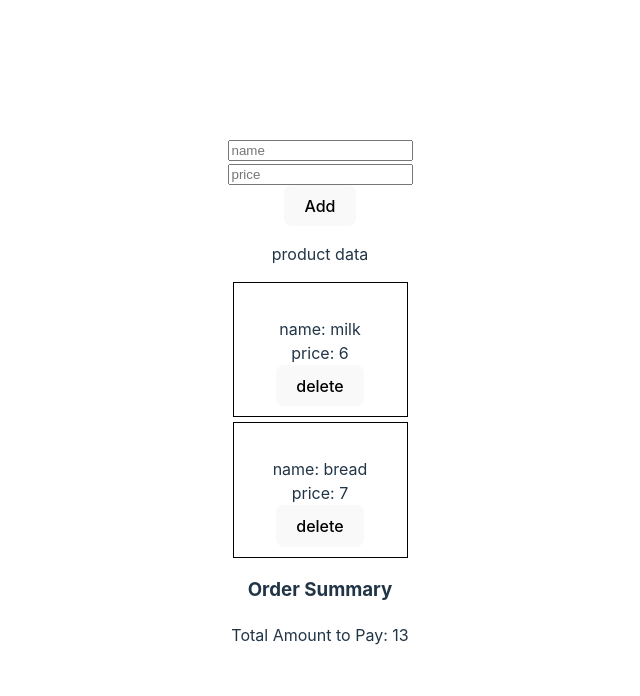
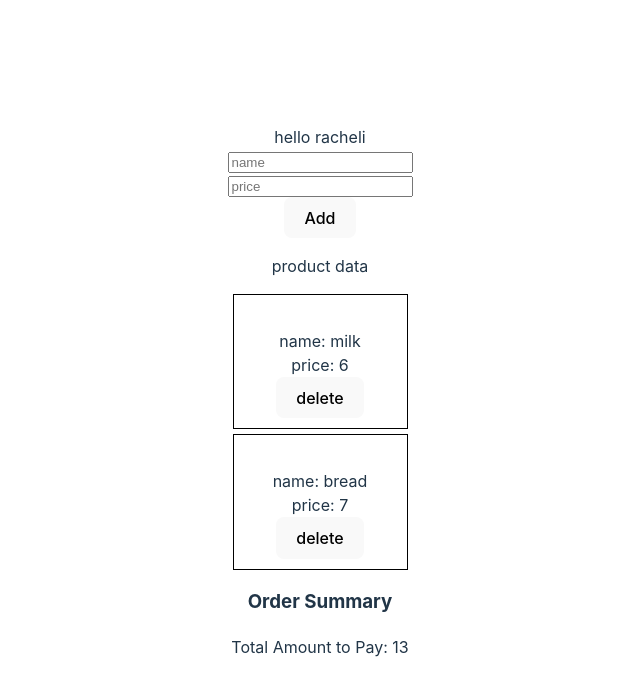
Before and after one commit to RacheliHirshman/Firstlesson, a React (Vite) app: page / in a window 1280 px wide. Shown: the top 696 px of the page, without its empty margins (320-960 px from the left). Built offline with nearby package versions, Linux system fonts and the light colour scheme.

Commit message:
add print hello...

```diff
--- a/src/App.jsx
+++ b/src/App.jsx
@@ -23,9 +23,11 @@ function App() {
 
   return (
     <>
+    <div>hello racheli </div>
   <NewProduct AddItemFunc={addproduct} ></NewProduct>
   <AllProducts productsArr={products} deleteProduct={deleteProduct}/>
   <Summary productsList={products}/>
+
     </>
   )
 }
```
